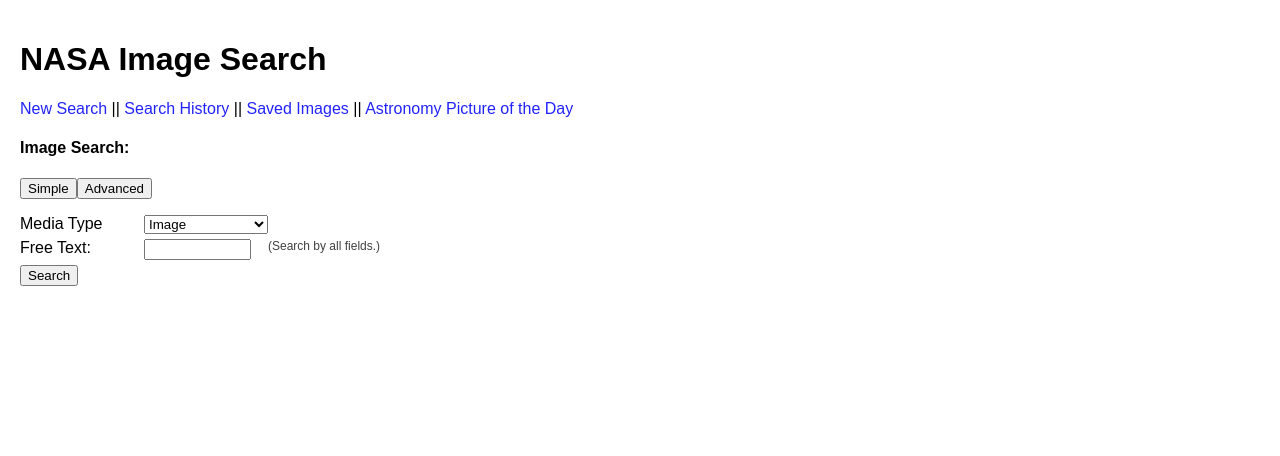
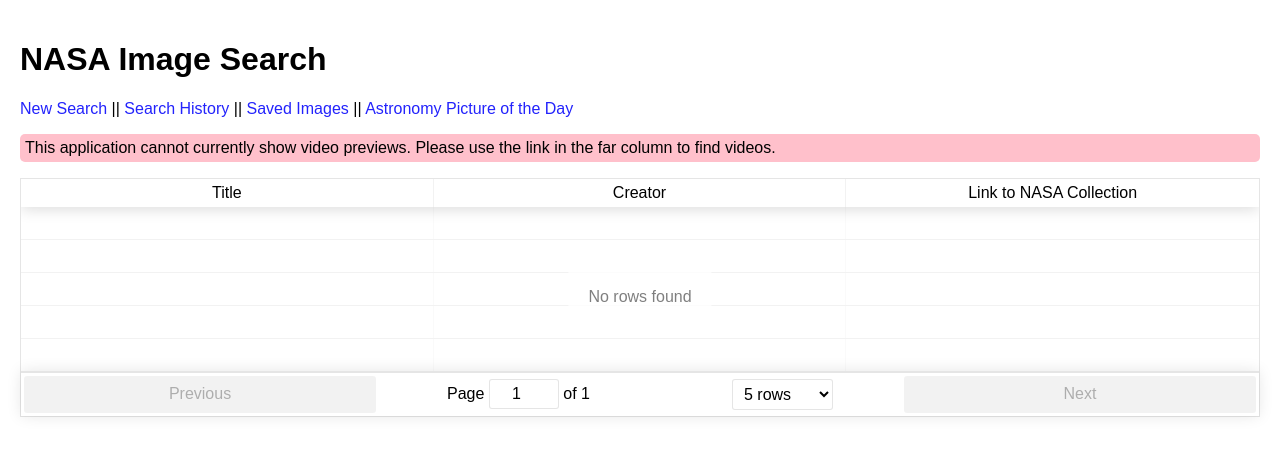
Before and after one commit to Jheller11/nasa-images, a React (Create React App) app: page /results/videos in a window 1280 px wide. Before the commit this address led to /search. Shown: the top 456 px of the page. Built offline with nearby package versions, Linux system fonts and the light colour scheme; the HTML template or start-up script is replaced by a standard one.

Commit message:
add video container basics and deploy

```diff
--- a/src/App.js
+++ b/src/App.js
@@ -7,6 +7,7 @@ import Header from './components/Header/Header'
 import APOD from './components/APOD/APOD'
 import SearchHistory from './components/SearchHistory/SearchHistory'
 import Saved from './components/Saved/Saved'
+import VideoResultsContainer from './components/VideoResultsContainer/VideoResultsContainers'
 
 class App extends Component {
   constructor() {
@@ -73,6 +74,12 @@ class App extends Component {
               />
             )}
           />
+          <Route
+            path="/results/videos"
+            render={() => (
+              <VideoResultsContainer results={this.state.results} />
+            )}
+          />
           <Route path="/apod" render={() => <APOD />} />
           <Route
             path="/history"
--- a/src/components/APOD/APOD.js
+++ b/src/components/APOD/APOD.js
@@ -37,7 +37,11 @@ class APOD extends Component {
       media = <img src={this.state.src} alt={'APOD'} />
     } else if (this.state.mediaType === 'video') {
       media = (
-        <iframe src={this.state.src} style={{ height: 400, width: 600 }} />
+        <iframe
+          src={this.state.src}
+          title="video"
+          style={{ height: 400, width: 600 }}
+        />
       )
     }
     return (
--- /dev/null
+++ b/src/components/VideoResultsContainer/VideoResultsContainers.js
@@ -0,0 +1,66 @@
+import React, { Component } from 'react'
+import ReactTable from 'react-table'
+import 'react-table/react-table.css'
+
+class VideoResultsContainer extends Component {
+  constructor(props) {
+    super(props)
+    this.state = {
+      results: this.props.results,
+      columns: [
+        {
+          id: 'title',
+          Header: 'Title',
+          accessor: d => d.data[0].title
+        },
+        {
+          id: 'creator',
+          Header: 'Creator',
+          accessor: d => d.data[0].center
+        },
+        //  keywords not on all videos -> figure out how to handle
+        // {
+        //   id: 'keywords',
+        //   Header: 'Keywords',
+        //   accessor: d => d.data[0].keywords,
+        //   Cell: props => (
+        //     <ul>
+        //       <li>{props.value[0]}</li>
+        //       <li>{props.value[1]}</li>
+        //       <li>{props.value[2]}</li>
+        //     </ul>
+        //   )
+        // },
+        {
+          id: 'collectionUrl',
+          Header: 'Link to NASA Collection',
+          accessor: d => d.href,
+          Cell: props => (
+            <p>
+              <a href={props.value} target="_blank">
+                View
+              </a>
+            </p>
+          )
+        }
+      ]
+    }
+  }
+  render() {
+    return (
+      <div>
+        <p style={{ backgroundColor: 'pink', padding: 5, borderRadius: 5 }}>
+          This application cannot currently show video previews. Please use the
+          link in the far column to find videos.
+        </p>
+        <ReactTable
+          data={this.state.results}
+          defaultPageSize={5}
+          columns={this.state.columns}
+        />
+      </div>
+    )
+  }
+}
+
+export default VideoResultsContainer
```
